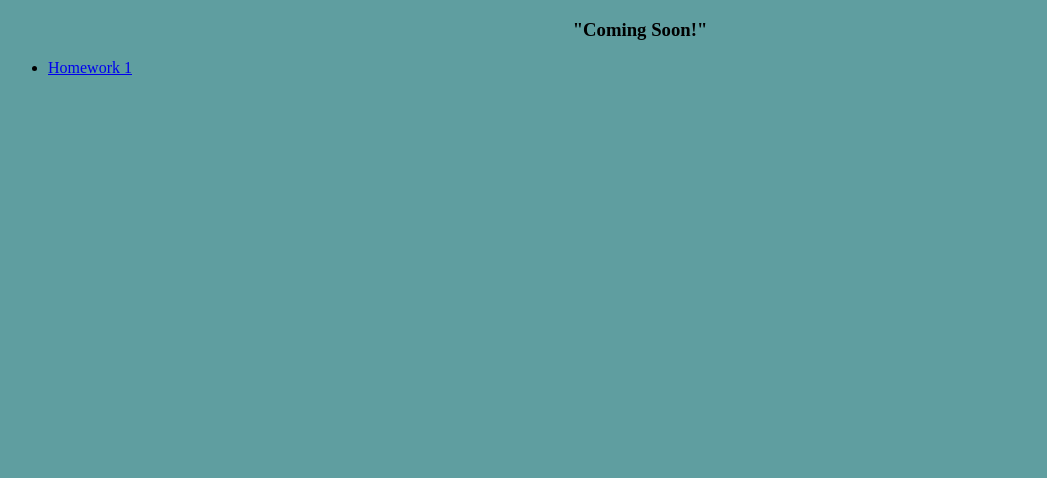
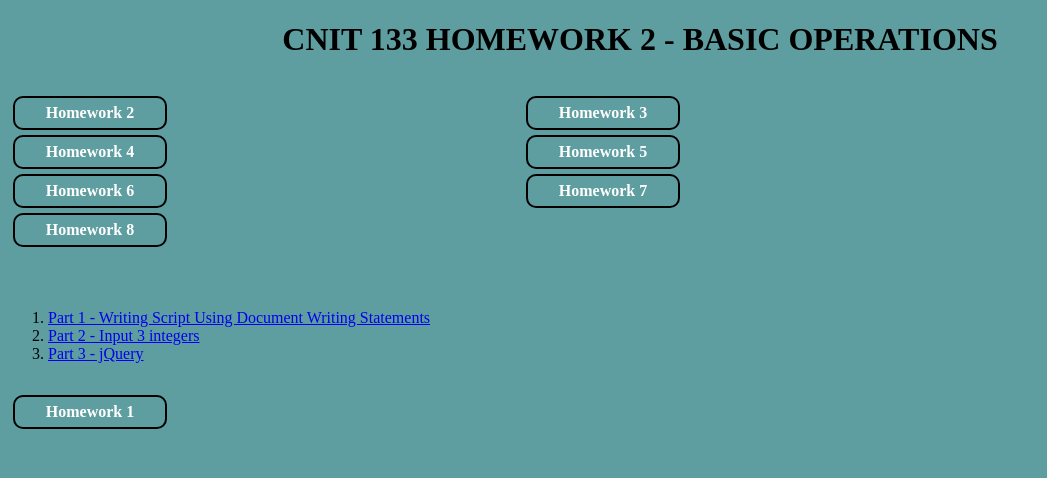
Before and after one commit to PettyCarlos/hw2, a plain HTML site: page index.html in a window 1280 px wide. Shown: the whole page, without its empty margins (0-1047 px from the left). Drawn offline with Linux system fonts and the light colour scheme.

Commit message:
Update index.html

```diff
--- a/index.html
+++ b/index.html
@@ -7,11 +7,43 @@
     <meta charset = "UTF-8" />
 
     <style>
+
+
       body {
           background-color:cadetblue
       }
+         #holygrail-container{display:grid; grid-template-columns: 190px 1fr 190px; background: cadetblue; height: 100%; min-width: 400px; min-height: 270px;
+         }
 
+         header, footer {grid-column: span 4;
+                        }
+
+         nav {display: inline; padding-bottom: 25px; display: flex; align-items: center;
+             }
+
+            nav ul{list-style-type:none; padding:0;
+                  }
+
+            nav ul li{ display: inline-block;
+                       margin:0 5px;
+                       border:2px solid black;
+                      border-radius: 10px;
+                       margin-right: 350px;
+                       background-color: cadetblue;
+                       text-align:center;
+                       width: 150px;
+                       height: 30px;
+                       line-height:30px;
+                        margin-bottom: 5px;}
+
+            nav ul li a {text-decoration: none; font-weight: bold; color:white;
+                        }
+
+         ul li { list-style-type: none;
+          }
  </style>
+
+
 
  <title>"Coming Soon!"</title>
 
@@ -20,12 +52,31 @@
     <body>
 
           <header>
-  <h3 style="text-align:center">"Coming Soon!"</h3>
+  <h1 style="text-align:center">CNIT 133 HOMEWORK 2 - BASIC OPERATIONS</h1>
             </header>
 
+             <nav>
+    <ul>
+            <li><a href="https://pettycarlos.github.io/homework1/">Homework 2</a></li>
+            <li><a href="https://pettycarlos.github.io/Assignment/">Homework 3</a></li>
+            <li><a href="https://pettycarlos.github.io/MeetupReport/">Homework 4</a></li>
+            <li><a href="https://pettycarlos.github.io/Contact-Me-Form/">Homework 5</a></li>
+            <li><a href="https://pettycarlos.github.io/Contact-Me-Form/">Homework 6</a></li>
+            <li><a href="https://pettycarlos.github.io/Contact-Me-Form/">Homework 7</a></li>
+            <li><a href="https://pettycarlos.github.io/Contact-Me-Form/">Homework 8</a></li>
+
+        </ul>
+            </nav>
 
 
-             <nav>
+         <ol>
+  <li><a href="https://pettycarlos.github.io/DocumentWritingStatement-hw2/">Part 1 - Writing Script Using Document Writing Statements</a></li>
+  <li><a href="https://pettycarlos.github.io/Intergers-Hw2/">Part 2 - Input 3 integers</a></li>
+  <li><a href="https://pettycarlos.github.io/jQuery-Hw2/#">Part 3 - jQuery</a></li>
+</ol>
+
+
+<nav>
     <ul>
             <li><a href="https://pettycarlos.github.io/CNIT-133-Homework-1/">Homework 1</a></li>
 
@@ -38,3 +89,7 @@
 
 
     </body>
+
+
+
+</html>
```
